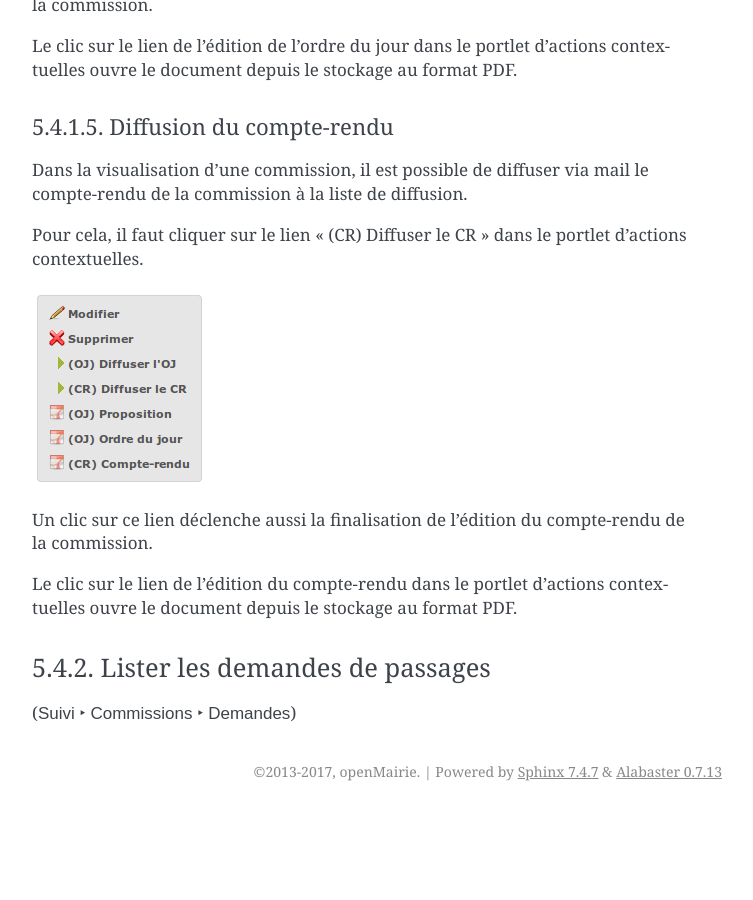
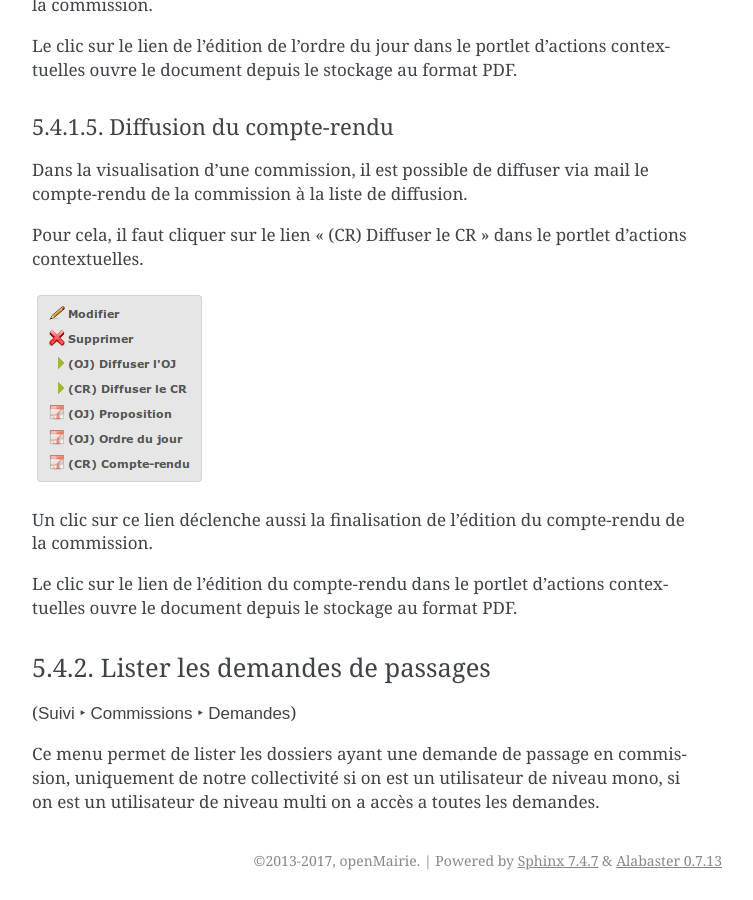
Before and after one commit to mpavaux/openads-documentation, a Sphinx documentation site: the page built from source/manuel_utilisateur/suivi.rst, in a window 1280 px wide and 900 px high, scrolled down 9092 px. Shown: the whole window, without its empty margins (388-1141 px from the left). Built offline with Sphinx 7.4.7, drawn with Linux system fonts in a browser that asks for light colours; before the commit the page ends 9903 px from its top, so only the background shows below that.

Commit message:
Ajout de la description des demandes de passge en commission

```diff
--- a/source/manuel_utilisateur/suivi.rst
+++ b/source/manuel_utilisateur/suivi.rst
@@ -299,3 +299,5 @@
 ===============================
 
 (:menuselection:`Suivi --> Commissions --> Demandes`)
+
+Ce menu permet de lister les dossiers ayant une demande de passage en commission, uniquement de notre collectivité si on est un utilisateur de niveau mono, si on est un utilisateur de niveau multi on a accès a toutes les demandes.
```
